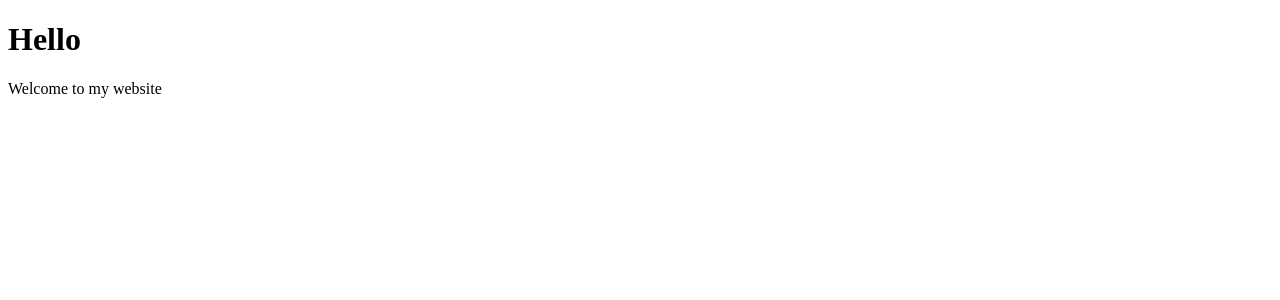
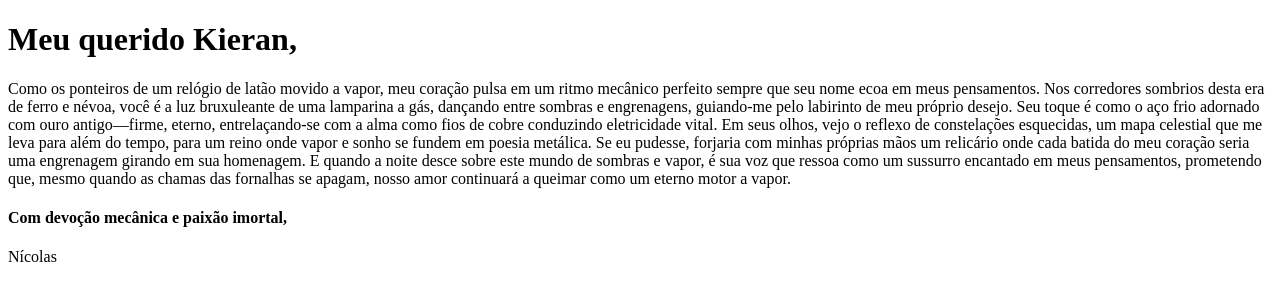
Before and after one commit to Furvos/clone-tabnews, a Next.js app: page / in a window 1280 px wide. Shown: the top 300 px of the page. Built offline with nearby package versions, Linux system fonts and the light colour scheme.

Commit message:
Mudança de mensagem 5

```diff
--- a/pages/index.js
+++ b/pages/index.js
@@ -1,8 +1,13 @@
 function Home() {
     return (
         <>
-            <h1>Hello</h1>
-            <p>Welcome to my website</p>
+            <h1>Meu querido Kieran,</h1>
+            <p>Como os ponteiros de um relógio de latão movido a vapor, meu coração pulsa em um ritmo mecânico perfeito sempre que seu nome ecoa em meus pensamentos. Nos corredores sombrios desta era de ferro e névoa, você é a luz bruxuleante de uma lamparina a gás, dançando entre sombras e engrenagens, guiando-me pelo labirinto de meu próprio desejo.
+                Seu toque é como o aço frio adornado com ouro antigo—firme, eterno, entrelaçando-se com a alma como fios de cobre conduzindo eletricidade vital. Em seus olhos, vejo o reflexo de constelações esquecidas, um mapa celestial que me leva para além do tempo, para um reino onde vapor e sonho se fundem em poesia metálica.
+                Se eu pudesse, forjaria com minhas próprias mãos um relicário onde cada batida do meu coração seria uma engrenagem girando em sua homenagem. E quando a noite desce sobre este mundo de sombras e vapor, é sua voz que ressoa como um sussurro encantado em meus pensamentos, prometendo que, mesmo quando as chamas das fornalhas se apagam, nosso amor continuará a queimar como um eterno motor a vapor.
+            </p>
+            <h4>Com devoção mecânica e paixão imortal,</h4>
+            <p>Nícolas</p>
         </>
     );
 }
```
